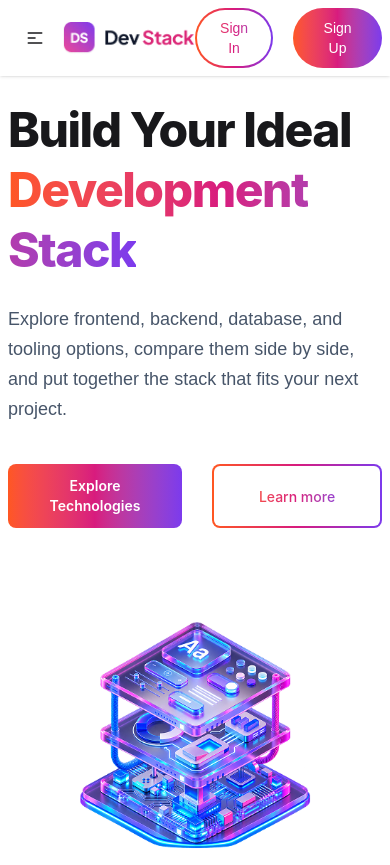
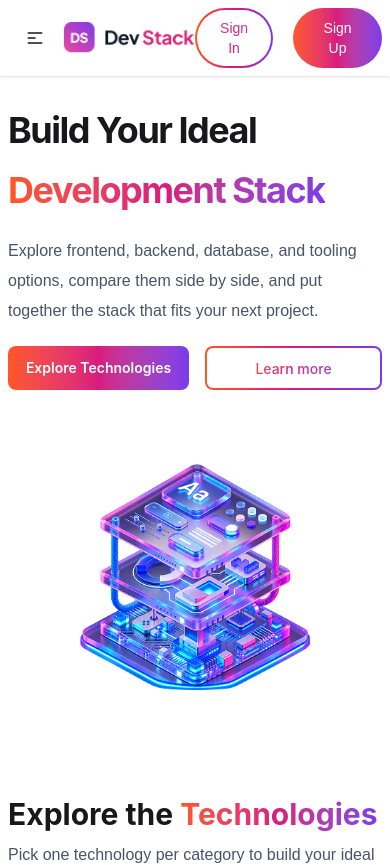
Before and after one commit to mohammad-ali-code/dev-stack, a React (Vite) app: page / in a window 390 px wide. Shown: the top 865 px of the page. Built offline with nearby package versions, Linux system fonts and the light colour scheme.

Commit message:
Fixed each section heading.

```diff
--- a/src/components/exploreTechnologiesSection/ExploreTechnologiesSEction.tsx
+++ b/src/components/exploreTechnologiesSection/ExploreTechnologiesSEction.tsx
@@ -28,7 +28,7 @@ const ExploreTechnologiesSEction = () => {
     ) : (
         <section className="max-w-7xl mx-auto mt-4 md:my-24 lg:gap-20 p-2">
             <div className="mb-3 md:mb-10">
-                <h2 className="font-extrabold inter-font text-3xl lg:text-4xl mb-2">
+                <h2 className="font-bold md:font-extrabold inter-font text-3xl lg:text-4xl mb-2">
                     Explore the{" "}
                     <span className="bg-linear-to-r from-[#FF5722] via-[#D81B7E] to-[#7C3AED] bg-clip-text text-transparent">
                         Technologies
--- a/src/components/heroSection/HeroSection.tsx
+++ b/src/components/heroSection/HeroSection.tsx
@@ -3,22 +3,22 @@ import banner from "../../assets/banner-stack.png";
 
 const HeroSection = () => {
     return (
-        <section className="max-w-7xl mx-auto mt-4 md:my-24 inter-font flex flex-col lg:flex-row justify-between items-center gap-5 lg:gap-20 p-2 ">
-            <div className="flex flex-col gap-10">
-                <div className="flex flex-col gap-6">
-                    <h1 className="font-extrabold text-5xl lg:text-6xl leading-15 tracking-[-1.5px]">
+        <section className="max-w-7xl mx-auto mt-4 md:my-24 inter-font flex flex-col lg:flex-row justify-between items-center md:gap-5 lg:gap-20 p-2 ">
+            <div className="flex flex-col gap-5 md:gap-10">
+                <div className="flex flex-col gap-4 md:gap-6">
+                    <h1 className="font-bold md:font-extrabold text-4xl md:text-5xl lg:text-6xl leading-15 tracking-[-1.5px]">
                         Build Your Ideal <br />{" "}
                         <span className="bg-linear-to-r from-[#FF5722] via-[#D81B7E] to-[#7C3AED] bg-clip-text text-transparent">
                             Development Stack
                         </span>
                     </h1>
-                    <p className="text-lg text-[#475569] leading-7.5 plus-jakarta-sans-font max-w-lg w-full">
+                    <p className="md:text-lg text-[#475569] leading-7.5 plus-jakarta-sans-font max-w-lg w-full">
                         Explore frontend, backend, database, and tooling
                         options, compare them side by side, and put together the
                         stack that fits your next project.
                     </p>
                 </div>
-                <div className="flex gap-7.5">
+                <div className="flex gap-4 md:gap-7.5">
                     <button className="flex-1 font-semibold text-sm text-white bg-linear-to-r from-[#FF5722] via-[#D81B7E] to-[#7C3AED] rounded-lg px-4 py-3 transition-all duration-300 ease-out hover:scale-101 hover:-translate-y-0.5 hover:shadow-lg hover:shadow-purple-500/30 active:scale-95">
                         Explore Technologies
                     </button>
```
